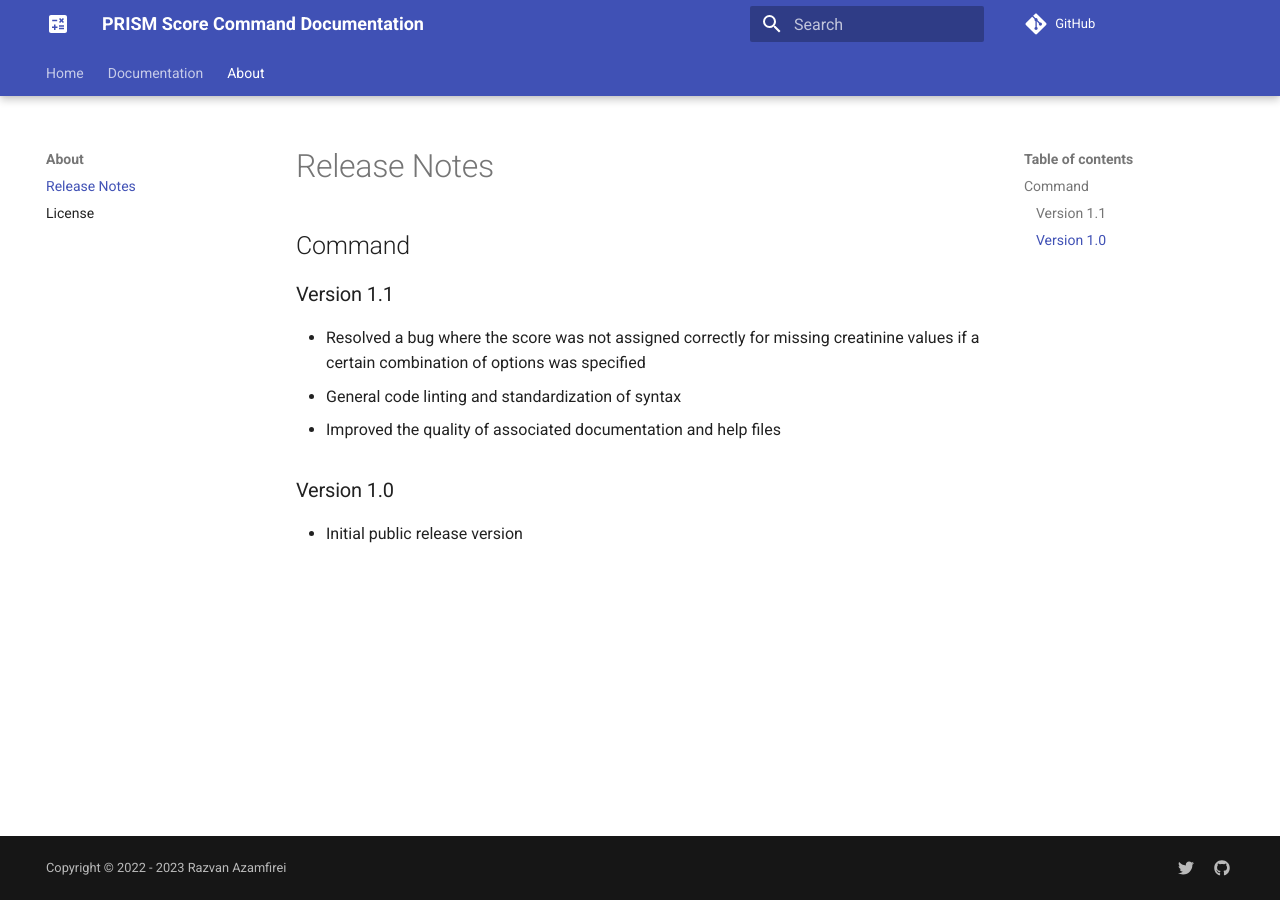
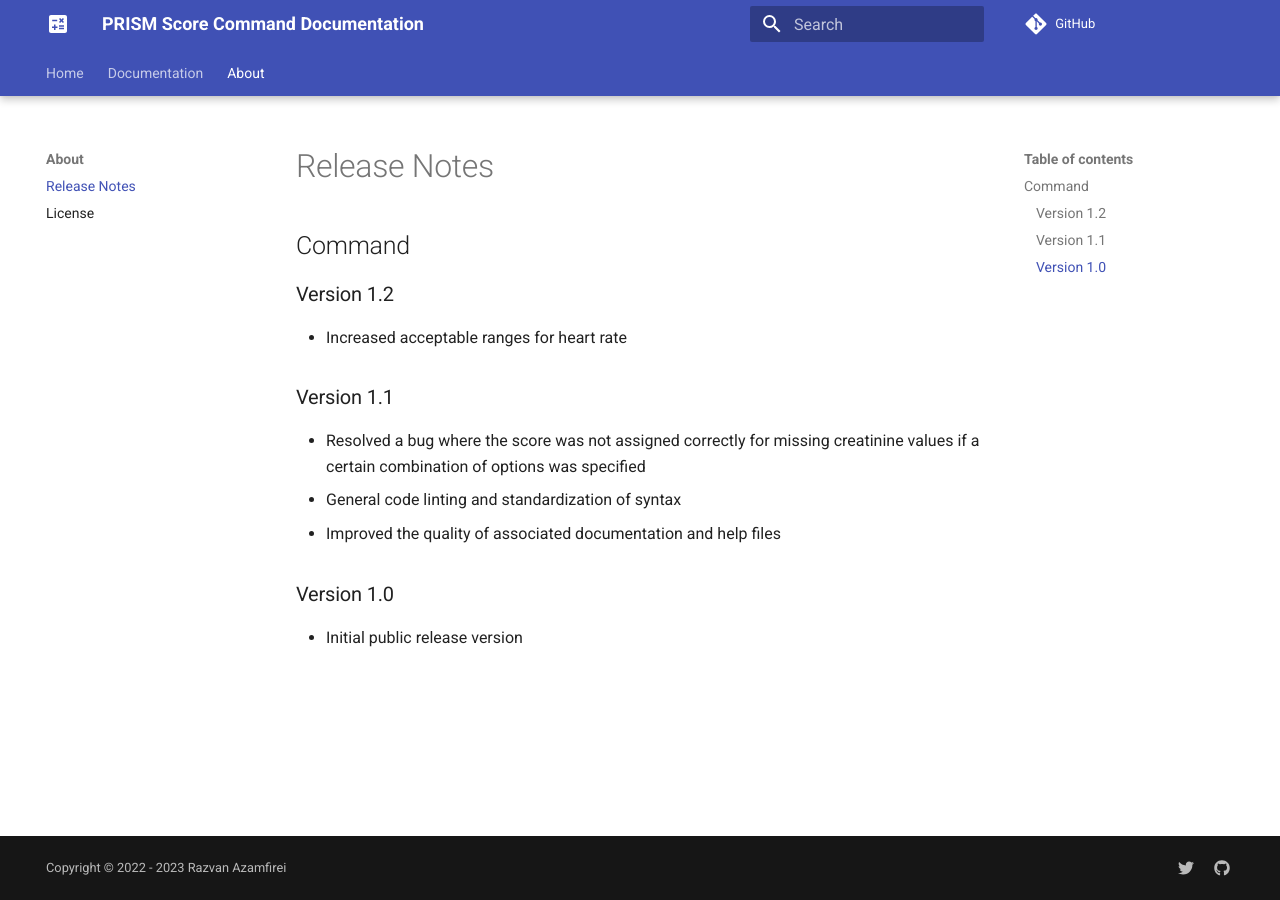
Before and after one commit to razvanazamfirei/prism-score, an MkDocs documentation site: the page built from docs/about/release-notes.md, in a window 1280 px wide. Built offline with MkDocs 1.6.1 and Material for MkDocs 9.7.7, drawn with Linux system fonts in a browser that asks for light colours; comment, search, counter and statistics services are not loaded; the version menu is left out.

Commit message:
docs(docs): update to version 1.2

```diff
--- a/docs/about/release-notes.md
+++ b/docs/about/release-notes.md
@@ -1,6 +1,10 @@
 # Release Notes
 
 ## Command
+
+### Version 1.2
+
+* Increased acceptable ranges for heart rate
 
 ### Version 1.1
 
```
Also changed, not shown: 4 other files.
